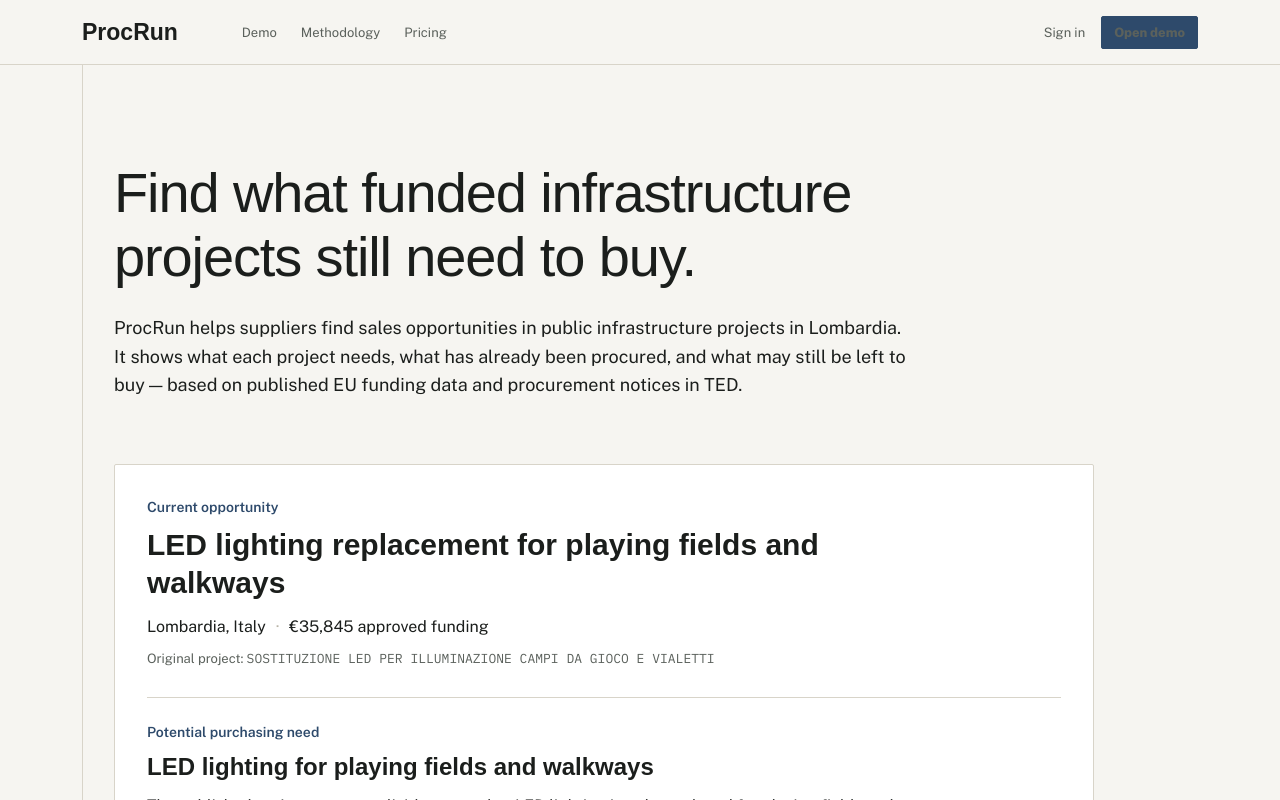
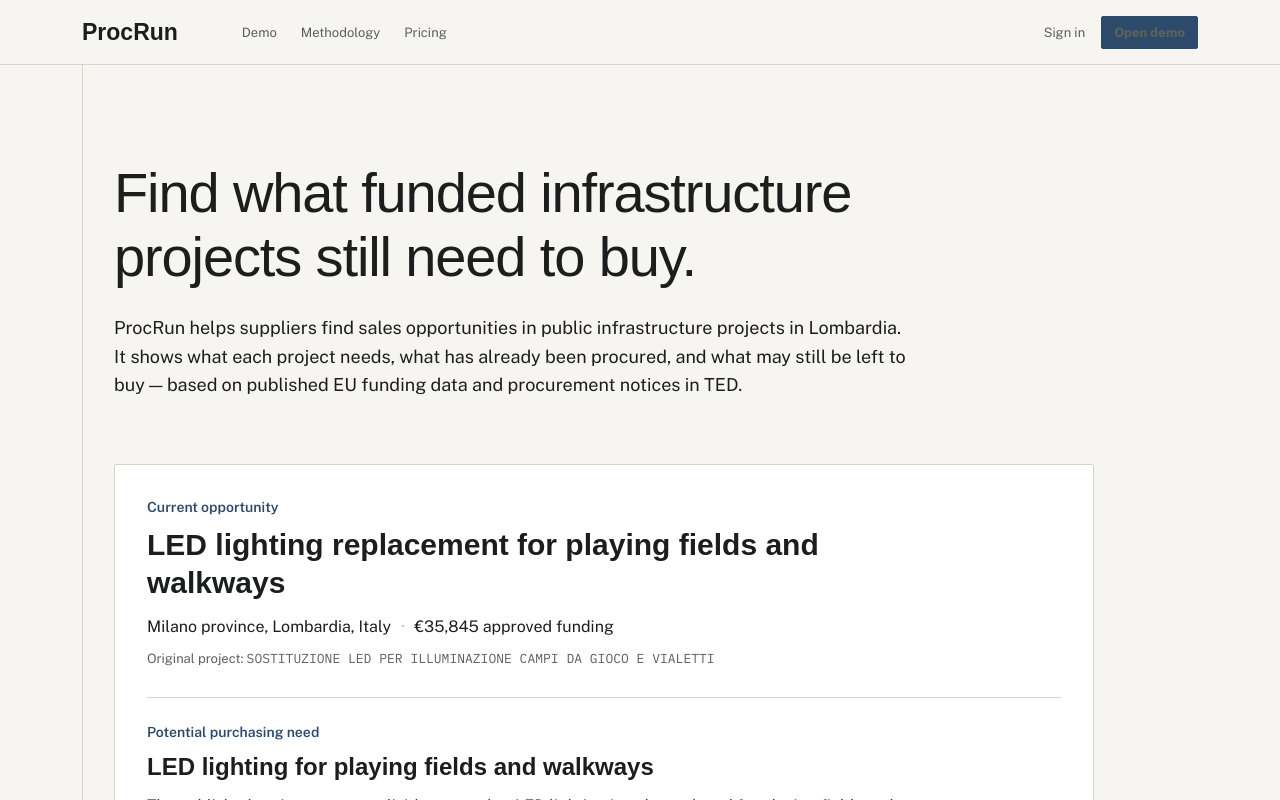
Before and after one commit to martibal/procrun, a Next.js app in the folder web/: page / in a window 1280 px wide. Shown: the top 800 px of the page. Built offline with nearby package versions, Linux system fonts and the light colour scheme; a web font is replaced by a local one.

Commit message:
Show verified Milano province on landing opportunity

```diff
--- a/web/app/page.tsx
+++ b/web/app/page.tsx
@@ -17,7 +17,7 @@ export default function HomePage() {
           <header className={styles.opportunityHeader}>
             <p className={styles.guideText}>Current opportunity</p>
             <h2>LED lighting replacement for playing fields and walkways</h2>
-            <p className={styles.opportunityMeta}>Lombardia, Italy <span>·</span> €{(example.valueEur ?? 0).toLocaleString("en-GB")} approved funding</p>
+            <p className={styles.opportunityMeta}>{example.geography} <span>·</span> €{(example.valueEur ?? 0).toLocaleString("en-GB")} approved funding</p>
             <p className={styles.originalTitle}>Original project: <span>{example.projectTitle}</span></p>
           </header>
 
@@ -42,11 +42,14 @@ export default function HomePage() {
 
               <h3>Project details</h3>
               <dl className={styles.evidenceFacts}>
+                <div><dt>Location</dt><dd>{example.geography}</dd></div>
                 <div><dt>Programme</dt><dd>{example.programme}</dd></div>
                 <div><dt>Project start</dt><dd>{example.projectStart}</dd></div>
                 <div><dt>Operation code</dt><dd>{example.projectId}</dd></div>
                 <div><dt>Approved funding</dt><dd>€{(example.valueEur ?? 0).toLocaleString("en-GB")}</dd></div>
               </dl>
+              {example.locationBasis ? <p>{example.locationBasis}</p> : null}
+              {example.locationSourceUrl ? <a className={styles.textLink} href={example.locationSourceUrl}>Official funding decision for location</a> : null}
 
               <h3>Why this purchasing need is shown</h3>
               <p>The source text explicitly refers to replacement of LED lighting for playing fields and walkways. The customer-safe production record classifies the identified component as <code>energy_efficiency:lighting</code>.</p>
```
